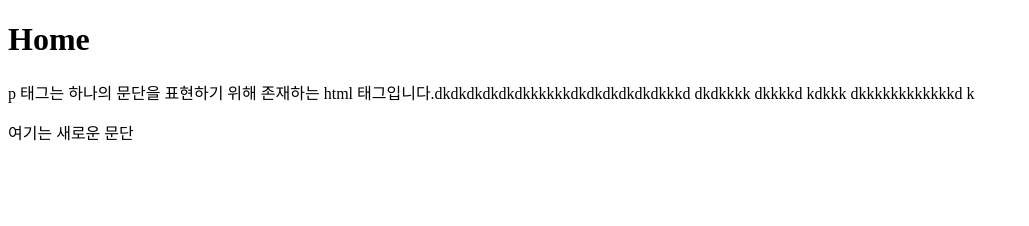
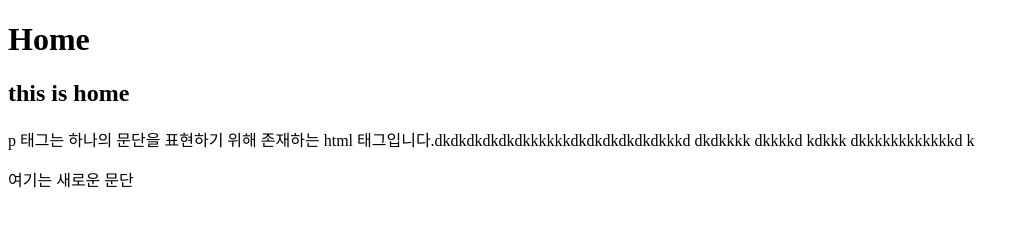
Before and after one commit to sangkyun94/sangkyun94.github.io, a plain HTML site: page index.html in a window 1280 px wide. Shown: the whole page, without its empty margins (0-1029 px from the left). Drawn offline with Linux system fonts and the light colour scheme.

Commit message:
edit index.html add h2 tag tto describe where the page is

```diff
--- a/index.html
+++ b/index.html
@@ -6,6 +6,7 @@
  </head>
  <body>
 	 <h1> Home </h1>
+	 <h2> this is home </h2>
 	 <p> p 태그는 하나의 문단을 표현하기 위해 존재하는 html 태그입니다.dkdkdkdkdkdkkkkkkdkdkdkdkdkdkkkd dkdkkkk dkkkkd kdkkk dkkkkkkkkkkkkd k</p>
 
 	 <p> 여기는 새로운 문단 </p>
```
